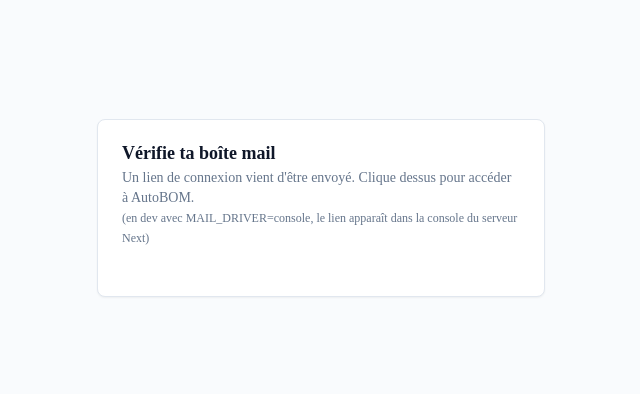
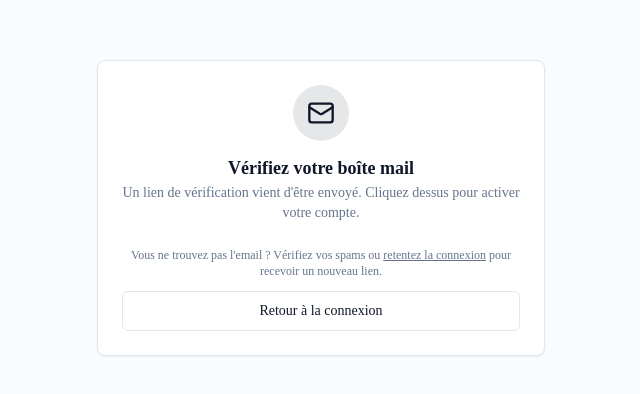
Before and after one commit to WyNo22/AutoBOM, a Next.js app in the folder apps/web/: page /login/check-email in a window 1280 px wide. Shown: the part 192-586 px from the top of the page, without its empty margins (319-959 px from the left). Built offline with nearby package versions, Linux system fonts and the light colour scheme.

Commit message:
feat(email): improve check-email pages and add test route

```diff
--- /dev/null
+++ b/apps/web/src/app/api/test-email/route.ts
@@ -0,0 +1,27 @@
+import { NextRequest, NextResponse } from "next/server";
+import { sendAccountEmail } from "@/lib/mail";
+
+export async function GET(req: NextRequest) {
+  const secret = req.nextUrl.searchParams.get("secret");
+  if (secret !== process.env.TEST_EMAIL_SECRET) {
+    return NextResponse.json({ error: "unauthorized" }, { status: 401 });
+  }
+
+  const to = req.nextUrl.searchParams.get("to");
+  if (!to) {
+    return NextResponse.json({ error: "missing ?to=email" }, { status: 400 });
+  }
+
+  const driver = process.env.MAIL_DRIVER ?? (process.env.SMTP_HOST ? "smtp" : process.env.RESEND_API_KEY ? "resend" : "console");
+
+  try {
+    await sendAccountEmail({
+      to,
+      subject: "Test email AutoBOM",
+      text: "Ceci est un email de test. Si vous le recevez, la configuration SMTP fonctionne.",
+    });
+    return NextResponse.json({ ok: true, driver });
+  } catch (err) {
+    return NextResponse.json({ ok: false, driver, error: String(err) }, { status: 500 });
+  }
+}
--- a/apps/web/src/app/forgot-password/check-email/page.tsx
+++ b/apps/web/src/app/forgot-password/check-email/page.tsx
@@ -1,14 +1,35 @@
 import Link from "next/link";
 import { Button } from "@/components/ui/button";
 import { Card, CardContent, CardDescription, CardHeader, CardTitle } from "@/components/ui/card";
+import { Mail } from "lucide-react";
 
-export default function ForgotPasswordCheckEmailPage() {
+export default async function ForgotPasswordCheckEmailPage({
+  searchParams,
+}: {
+  searchParams: Promise<{ email?: string }>;
+}) {
+  const { email } = await searchParams;
+
   return (
     <div className="flex min-h-screen items-center justify-center bg-muted/40 p-6">
       <Card className="w-full max-w-md">
-        <CardHeader>
-          <CardTitle>Consulte ta boîte mail</CardTitle>
-          <CardDescription>Si un compte existe avec cet email, un lien de réinitialisation vient d’être envoyé.</CardDescription>
+        <CardHeader className="items-center text-center">
+          <div className="mb-3 flex h-14 w-14 items-center justify-center rounded-full bg-primary/10">
+            <Mail className="h-7 w-7 text-primary" />
+          </div>
+          <CardTitle>Vérifiez votre boîte mail</CardTitle>
+          <CardDescription>
+            {email ? (
+              <>
+                Si un compte existe pour{" "}
+                <span className="font-medium text-foreground">{email}</span>,
+              </>
+            ) : (
+              "Si un compte existe avec cet email,"
+            )}
+            {" "}un lien de réinitialisation vient d&apos;être envoyé.
+            Vérifiez vos spams si vous ne le trouvez pas.
+          </CardDescription>
         </CardHeader>
         <CardContent>
           <Button className="w-full" variant="outline">
--- a/apps/web/src/app/login/actions.ts
+++ b/apps/web/src/app/login/actions.ts
@@ -30,8 +30,8 @@ export async function registerWithPassword(formData: FormData) {
     })
     .returning({ id: users.id });
 
-  await sendEmailVerification(user.id);
-  redirect("/login/check-email");
+  try { await sendEmailVerification(user.id); } catch (e) { console.error("[email] sendEmailVerification failed", e); }
+  redirect(`/login/check-email?email=${encodeURIComponent(email)}`);
 }
 
 export async function loginWithPassword(formData: FormData) {
@@ -42,8 +42,8 @@ export async function loginWithPassword(formData: FormData) {
   const user = await db.query.users.findFirst({ where: eq(users.email, email) });
   if (!user || !verifyPassword(password, user.passwordHash)) return;
   if (!user.emailVerified) {
-    await sendEmailVerification(user.id);
-    redirect("/login/check-email");
+    try { await sendEmailVerification(user.id); } catch (e) { console.error("[email] sendEmailVerification failed", e); }
+    redirect(`/login/check-email?email=${encodeURIComponent(email)}`);
   }
 
   await createAuthSession(user.id);
@@ -54,6 +54,8 @@ export async function requestPasswordReset(formData: FormData) {
   const email = String(formData.get("email") ?? "").trim().toLowerCase();
   if (!email) redirect("/forgot-password/check-email");
   const user = await db.query.users.findFirst({ where: eq(users.email, email) });
-  if (user) await sendPasswordReset(user.id);
-  redirect("/forgot-password/check-email");
+  if (user) {
+    try { await sendPasswordReset(user.id); } catch (e) { console.error("[email] sendPasswordReset failed", e); }
+  }
+  redirect(`/forgot-password/check-email?email=${encodeURIComponent(email)}`);
 }
--- a/apps/web/src/app/login/check-email/page.tsx
+++ b/apps/web/src/app/login/check-email/page.tsx
@@ -1,21 +1,45 @@
+import Link from "next/link";
+import { Button } from "@/components/ui/button";
 import { Card, CardContent, CardDescription, CardHeader, CardTitle } from "@/components/ui/card";
+import { Mail } from "lucide-react";
 
-export default function CheckEmailPage() {
+export default async function CheckEmailPage({
+  searchParams,
+}: {
+  searchParams: Promise<{ email?: string }>;
+}) {
+  const { email } = await searchParams;
+
   return (
     <div className="flex min-h-screen items-center justify-center bg-muted/40 p-6">
       <Card className="w-full max-w-md">
-        <CardHeader>
-          <CardTitle>Vérifie ta boîte mail</CardTitle>
+        <CardHeader className="items-center text-center">
+          <div className="mb-3 flex h-14 w-14 items-center justify-center rounded-full bg-primary/10">
+            <Mail className="h-7 w-7 text-primary" />
+          </div>
+          <CardTitle>Vérifiez votre boîte mail</CardTitle>
           <CardDescription>
-            Un lien de connexion vient d&apos;être envoyé. Clique dessus pour accéder à AutoBOM.
-            <br />
-            <span className="text-xs">
-              (en dev avec MAIL_DRIVER=console, le lien apparaît dans la console
-              du serveur Next)
-            </span>
+            {email ? (
+              <>
+                Un lien de vérification a été envoyé à{" "}
+                <span className="font-medium text-foreground">{email}</span>.
+              </>
+            ) : (
+              "Un lien de vérification vient d'être envoyé."
+            )}
+            {" "}Cliquez dessus pour activer votre compte.
           </CardDescription>
         </CardHeader>
-        <CardContent />
+        <CardContent className="flex flex-col gap-3 text-center">
+          <p className="text-xs text-muted-foreground">
+            Vous ne trouvez pas l&apos;email ? Vérifiez vos spams ou{" "}
+            <Link href="/login" className="underline">retentez la connexion</Link>{" "}
+            pour recevoir un nouveau lien.
+          </p>
+          <Button variant="outline" className="w-full">
+            <Link href="/login">Retour à la connexion</Link>
+          </Button>
+        </CardContent>
       </Card>
     </div>
   );
```
